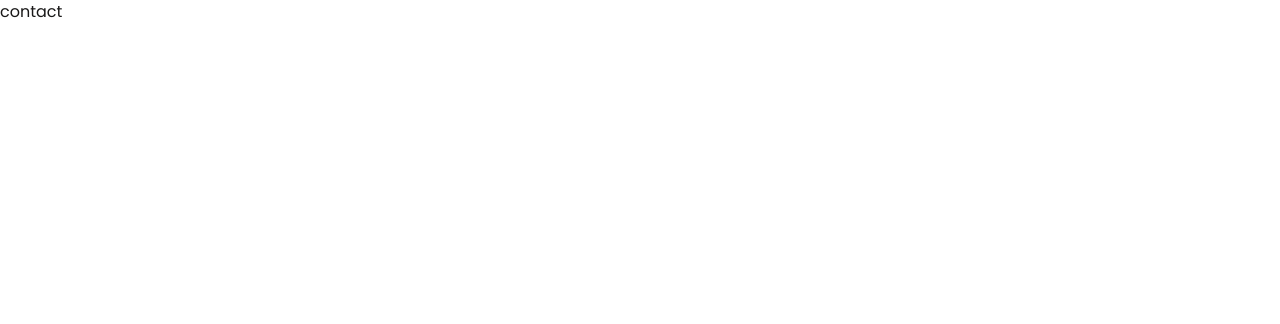
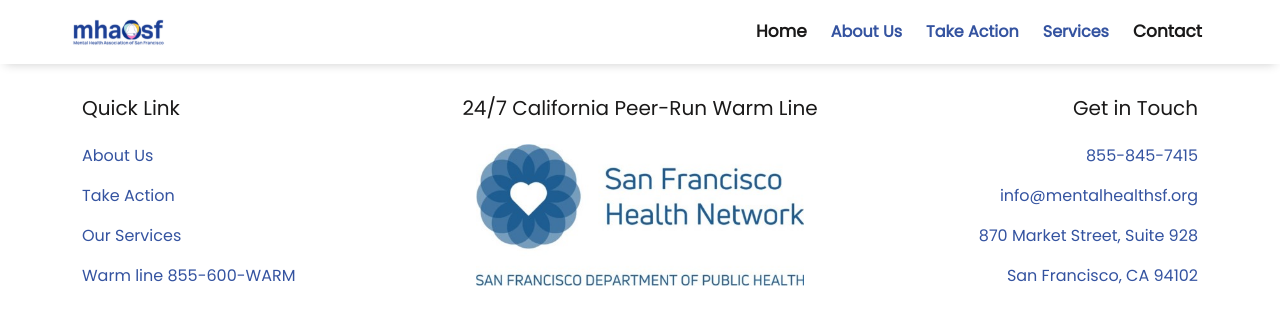
Before and after one commit to TinasheMuzenda/Mental-Health, a React (Vite) app: page /contact in a window 1280 px wide. Shown: the top 324 px of the page. Built offline with nearby package versions, Linux system fonts and the light colour scheme.

Commit message:
Navbar and Footer in Contact Page

```diff
--- a/src/pages/Contact.jsx
+++ b/src/pages/Contact.jsx
@@ -1,9 +1,13 @@
 import React from 'react'
+import Navbar from './Navbar'
+import Footer from './Footer'
 
 const Contact = () => {
   return (
     <main>
-      contact
+      <Navbar/>
+
+      <Footer/>
     </main>
   )
 }
```
